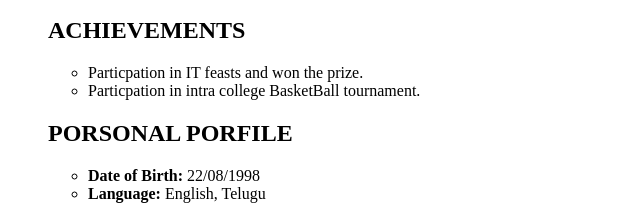
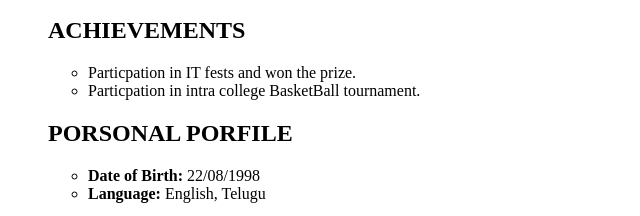
Before and after one commit to Yeswanthariga/resume-project, a plain HTML site: page index.html in a window 1280 px wide. Shown: the part 857-1073 px from the top of the page, 0-640 px from the left. Drawn offline with Linux system fonts and the light colour scheme.

Commit message:
Update index.html

```diff
--- a/index.html
+++ b/index.html
@@ -107,7 +107,7 @@
             </h2>
             <ul>
                 <li>
-                    Particpation in IT feasts and won the prize.
+                    Particpation in IT fests and won the prize.
                 </li>
                 <li>
                     Particpation in intra college BasketBall tournament.
```
